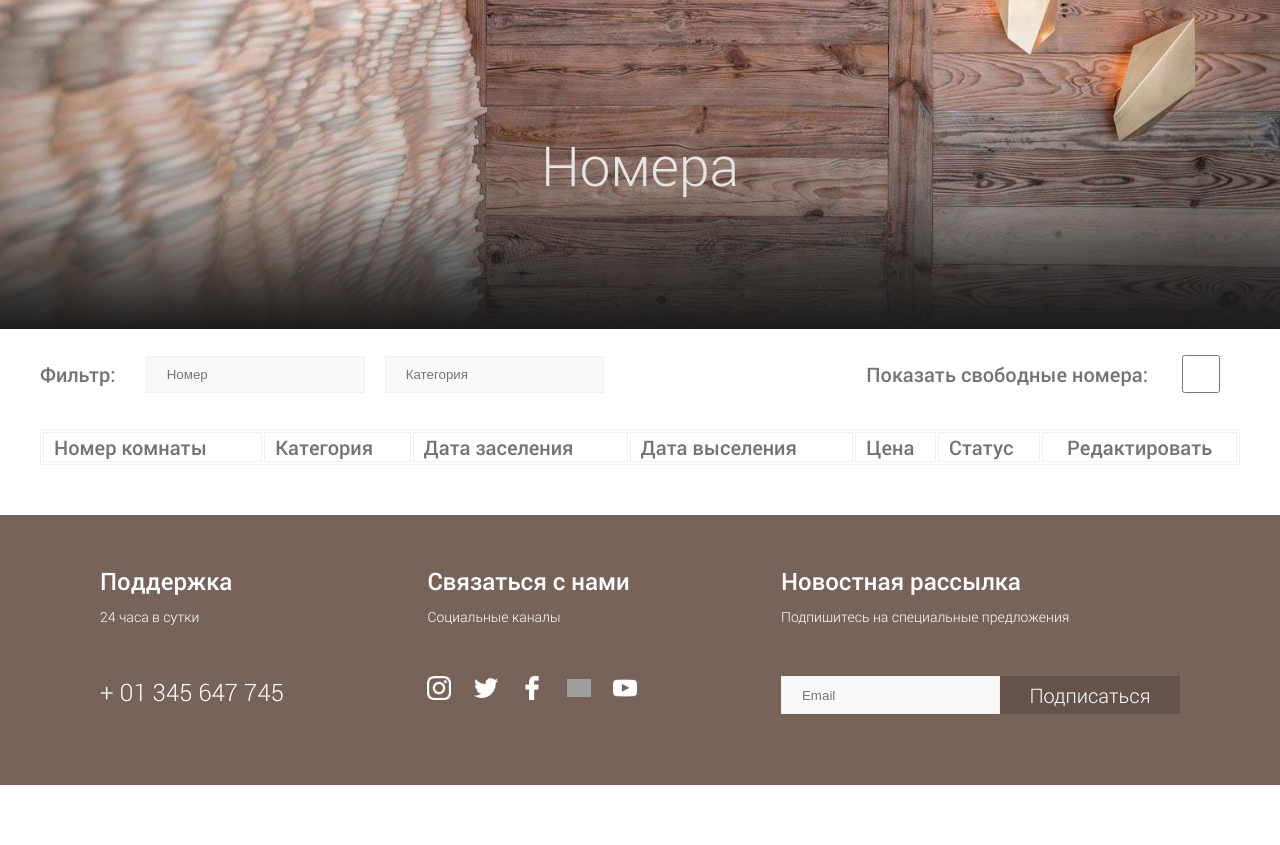
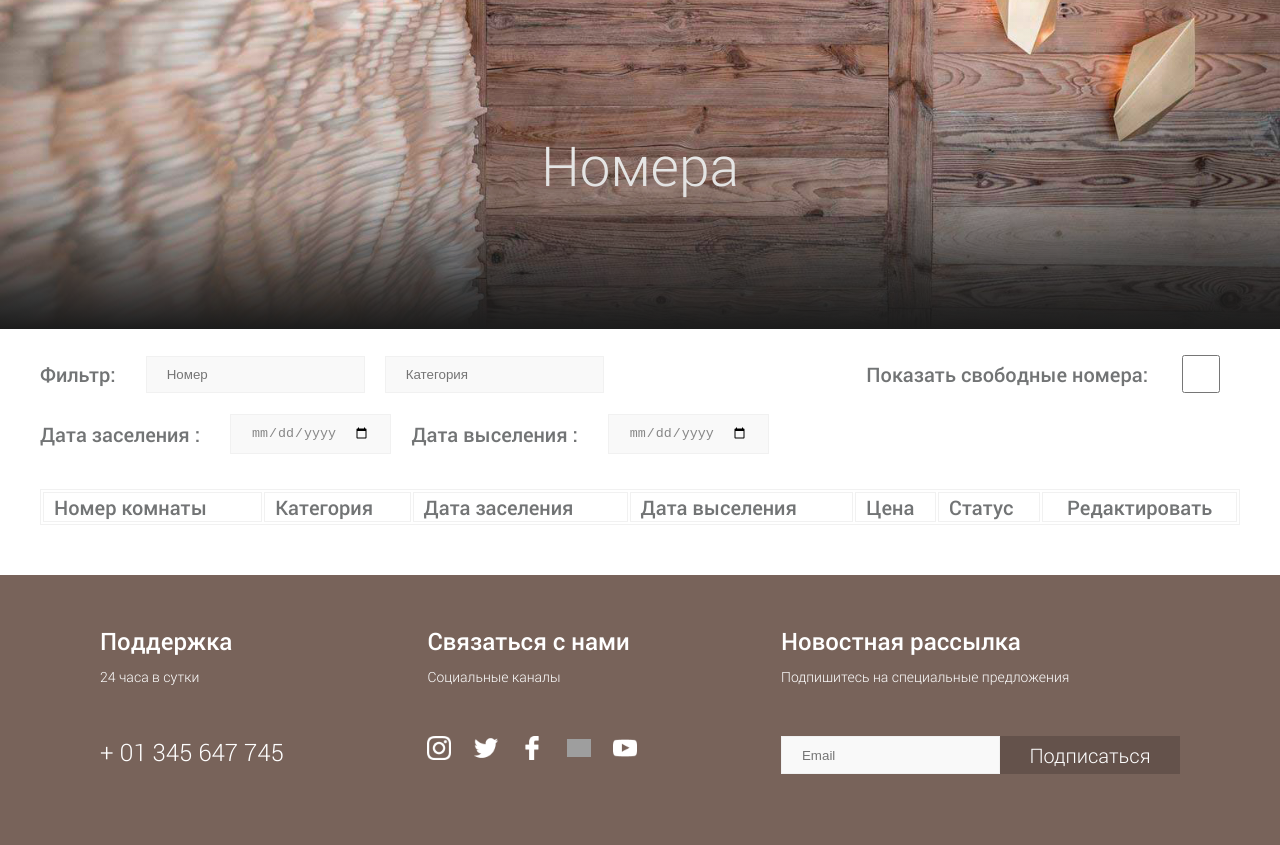
Before and after one commit to golbergtx/Hotel-manager, a Node server app: template views/room.hbs in a window 1280 px wide. Shown: the part 236-1081 px from the top of the page. Before the commit the page ends 1021 px from the top, so only its background shows below. Run offline with Node 20, Linux system fonts and the light colour scheme; the template is opened without the code that fills it, so the values that code supplies are empty; some libraries are stand-ins or nearby versions; grey boxes are pictures that could not be loaded.

Commit message:
modify (*): add filter period functionality

```diff
--- a/public/css/room.css
+++ b/public/css/room.css
@@ -1,9 +1,32 @@
+.filter-wrapper{
+	margin-bottom: 10px;
+}
 .checkbox{
 	width: 38px;
 	height: 38px;
 }
 .filter-text:nth-of-type(2){
 	margin-left: auto;
+}
+.date-filter-wrapper{
+	margin-bottom: 30px;
+}
+.date-filter-wrapper .filter-text{
+	margin-left: 0;
+}
+.apply-btn{
+	height: 38px;
+	margin-left: auto;
+	padding: 0 20px;
+	color: #727475;
+	font-size: 20px;
+	font-weight: 500;
+	border-radius: 5px;
+	border: 2px solid #727475;
+	background-color: #f9f9f9;
+}
+.apply-btn:hover{
+	text-decoration: underline;
 }
 .open-edit-popup-btn{
 	width: 100%;
--- a/public/js/data/Room.js
+++ b/public/js/data/Room.js
@@ -50,6 +50,23 @@ export default class Room {
 		return rooms.filter(room => room.category.startsWith(category));
 	}
 
+	static getRoomsByPeriod(rooms, start, end) {
+		let result = [];
+		if (start.toString() !== "Invalid Date") {
+			result = rooms.filter(room => {
+				return DateFormater.getFormatDate(room.dateOfArrival, "-") >= DateFormater.getFormatDate(start, "-");
+			});
+		} else {
+			result = rooms;
+		}
+		if (end.toString() !== "Invalid Date") {
+			result = result.filter(room => {
+				return DateFormater.getFormatDate(room.dateOfDeparture, "-") <= DateFormater.getFormatDate(end, "-");
+			});
+		}
+		return result;
+	}
+
 	static getAvailableRooms(rooms) {
 		return rooms.filter(room => !room.status);
 	}
--- a/views/room.hbs
+++ b/views/room.hbs
@@ -17,10 +17,16 @@
 <article>
 	<div class="filter-wrapper">
 		<p class="filter-text">Фильтр:</p>
-		<input type="number" class="filter-input" placeholder="Номер" v-model="numberFilter">
-		<input type="text" class="filter-input" placeholder="Категория" v-model="categoryFilter">
+		<input type="number" class="filter-input" placeholder="Номер" v-model="numberFilter" @input="applyFilters">
+		<input type="text" class="filter-input" placeholder="Категория" v-model="categoryFilter" @input="applyFilters">
 		<p class="filter-text">Показать свободные номера:</p>
-		<input type="checkbox" class="checkbox" v-model="showAvailableRooms">
+		<input type="checkbox" class="checkbox" v-model="showAvailableRooms" @change="applyFilters">
+	</div>
+	<div class="filter-wrapper date-filter-wrapper">
+		<p class="filter-text">Дата заселения :</p>
+		<input type="date" class="filter-input" v-model="dateOfArrivalFilter" @change="applyFilters">
+		<p class="filter-text">Дата выселения :</p>
+		<input type="date" class="filter-input" v-model="dateOfDepartureFilter" @change="applyFilters">
 	</div>
 
 	<table class="table-content-wrapper">
```
Also changed, not shown: public/js/room-page.js (+18 -14 lines).
